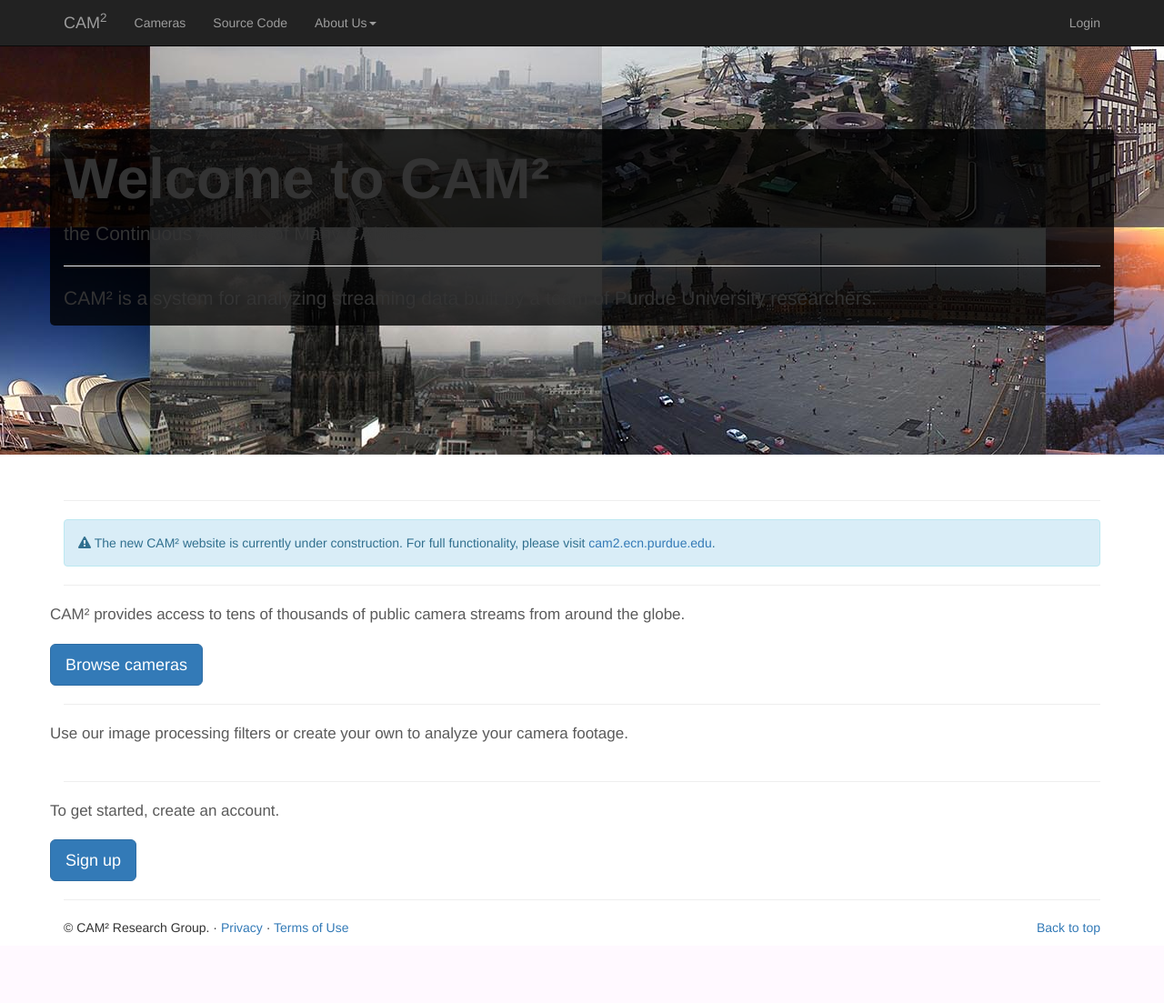
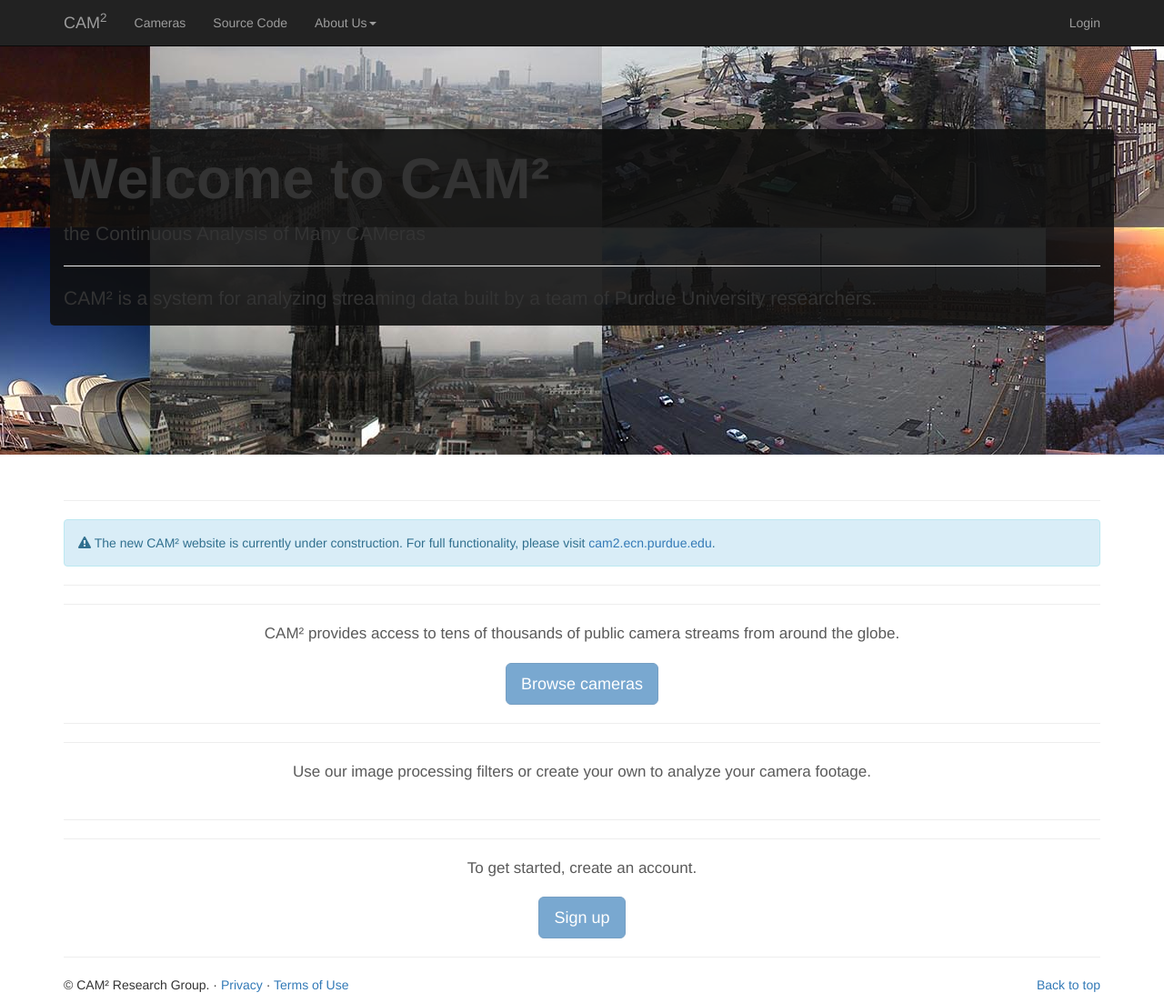
Before and after one commit to PurdueCAM2Project/CAM2WebUI, a Django app: template app/templates/app/index.html in a window 1280 px wide. Shown: the whole page at 91% size. Before the commit the page ends 1028 px from the top, so only its background shows below. Run offline with Django 3.2, Linux system fonts and the light colour scheme; the template is opened without the code that fills it, so the values that code supplies are empty; some libraries are stand-ins or nearby versions.

Commit message:
finish up splash content

```diff
--- a/app/static/app/css/index.css
+++ b/app/static/app/css/index.css
@@ -59,6 +59,6 @@
 }
 
 .jumbotron-background {
-  background: rgba(0, 0, 0, 0.8);
+  background: rgba(16, 16, 16, 0.9);
   border-radius: 0.5rem;
 }
--- a/app/templates/app/index.html
+++ b/app/templates/app/index.html
@@ -19,18 +19,27 @@
     The new CAM² website is currently under construction. For full functionality, please visit <a href="https://cam2.ecn.purdue.edu" target="_blank">cam2.ecn.purdue.edu</a>.
   </div>
   <hr class="divide-divider">
-  <div class="row">
-    <p class="lead">CAM² provides access to tens of thousands of public camera streams from around the globe.</p>
-    <button type="button" class="btn btn-primary btn-lg">Browse cameras</button>
+  <hr class="divide-divider">
+  <div class="container row">
+    <div class="text-center">
+      <p class="lead">CAM² provides access to tens of thousands of public camera streams from around the globe.</p>
+      <button type="button" class="btn btn-primary btn-lg disabled">Browse cameras</button>
+    </div>
   </div>
   <hr class="divide-divider">
-  <div class="row">
-    <p class="lead">Use our image processing filters or create your own to analyze your camera footage.</p>
+  <hr class="divide-divider">
+  <div class="container row">
+    <div class="text-center">
+      <p class="lead">Use our image processing filters or create your own to analyze your camera footage.</p>
+    </div>
   </div>
   <hr class="divide-divider">
-  <div class="row">
-    <p class="lead">To get started, create an account.</p>
-    <button type="button" class="btn btn-primary btn-lg">Sign up</button>
+  <hr class="divide-divider">
+  <div class="container row">
+    <div class="text-center">
+      <p class="lead">To get started, create an account.</p>
+      <button type="button" class="btn btn-primary btn-lg disabled">Sign up</button>
+    </div>
   </div>
 </div>
 {% endblock %}
```
